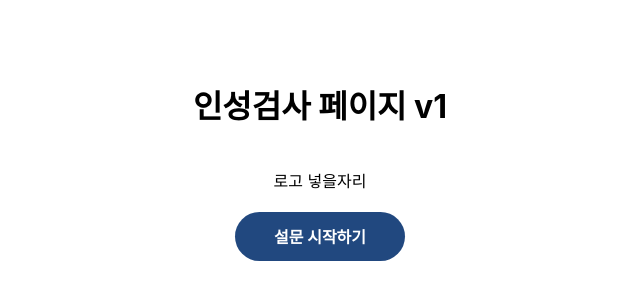
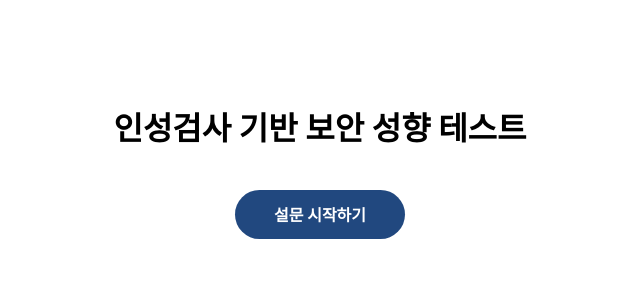
Before and after one commit to seumbae/survey_project, a React (Create React App) app: page / in a window 1280 px wide. Shown: the part 240-540 px from the top of the page, without its empty margins (320-960 px from the left). Built offline with nearby package versions, Linux system fonts and the light colour scheme.

Commit message:
remove logo

```diff
--- a/src/containers/Main.jsx
+++ b/src/containers/Main.jsx
@@ -19,8 +19,7 @@ const Main = () => {
 			justifyContent="center"
 			gap="20"
 		>
-			<h1>인성검사 페이지 v1</h1>
-			<span>로고 넣을자리</span>
+			<h1>인성검사 기반 보안 성향 테스트</h1>
 			<MainButton
 				content="설문 시작하기"
 				flag={false}
```
